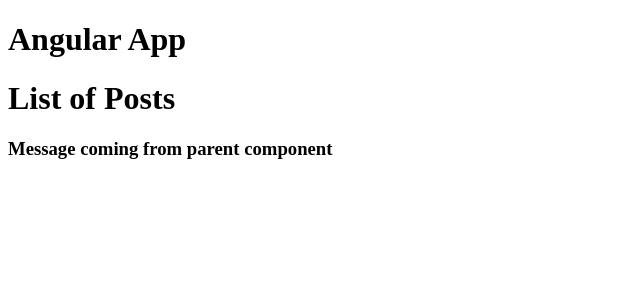
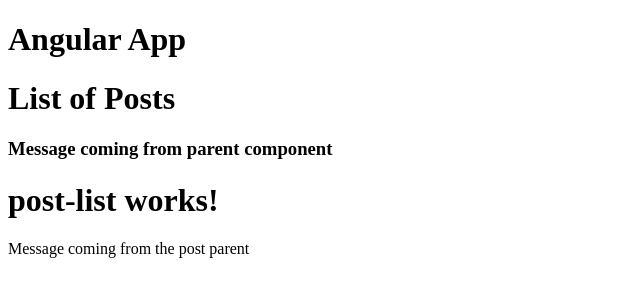
Before and after one commit to Chanuth-silva10/ang-project, an Angular app: page / in a window 1280 px wide. Shown: the top 300 px of the page, without its empty margins (0-640 px from the left). Built offline with nearby package versions, Linux system fonts and the light colour scheme.

Commit message:
add parent to child data

```diff
--- a/src/app/app.module.ts
+++ b/src/app/app.module.ts
@@ -5,13 +5,15 @@
 import { AppComponent } from './app.component';
 import { NavbarComponent } from './navbar/navbar.component';
 import { PostComponent } from './post/post.component';
+import { PostListComponent } from './post-list/post-list.component';
 
 
 @NgModule({
   declarations: [
     AppComponent,
     NavbarComponent,
-    PostComponent
+    PostComponent,
+    PostListComponent
   ],
   imports: [
     BrowserModule,
--- /dev/null
+++ b/src/app/post-list/post-list.component.html
@@ -0,0 +1,3 @@
+<h1>post-list works!</h1>
+
+<p>{{fromPostParent}}</p>
--- /dev/null
+++ b/src/app/post-list/post-list.component.ts
@@ -0,0 +1,14 @@
+import { Component, OnInit , Input} from '@angular/core';
+
+@Component({
+  selector: 'app-post-list',
+  templateUrl: './post-list.component.html',
+  styleUrls: ['./post-list.component.css'],
+})
+export class PostListComponent implements OnInit {
+
+  @Input() fromPostParent?:string;
+
+  constructor() {}
+  ngOnInit(): void {}
+}
--- a/src/app/post/post.component.html
+++ b/src/app/post/post.component.html
@@ -1,3 +1,5 @@
-<h1>{{title}}</h1>
+<h1>{{ title }}</h1>
 
-<h3>{{fromParent}}</h3>
+<h3>{{ fromParent }}</h3>
+
+<app-post-list [fromPostParent] = 'postParentMessage'></app-post-list>
--- a/src/app/post/post.component.ts
+++ b/src/app/post/post.component.ts
@@ -10,6 +10,8 @@
   title:string = "List of Posts";
   messagePost: string = 'Message post'
 
+  postParentMessage:string = 'Message coming from the post parent'
+
   @Input() fromParent?:string;
 
   constructor(){}
```
Also changed, not shown: src/app/post-list/post-list.component.css (added), 1 other file (tests, documents, lock files or other folders).
